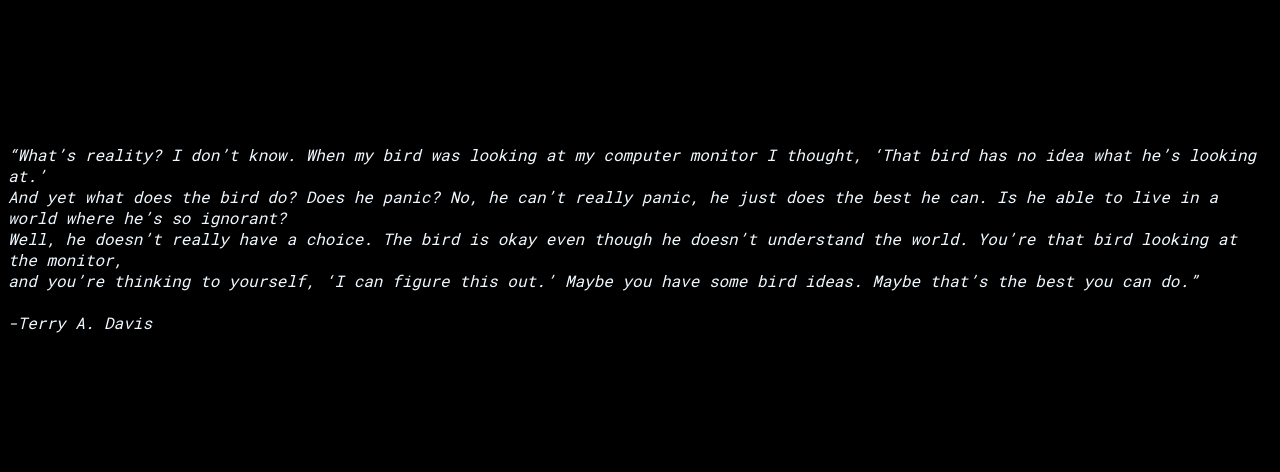
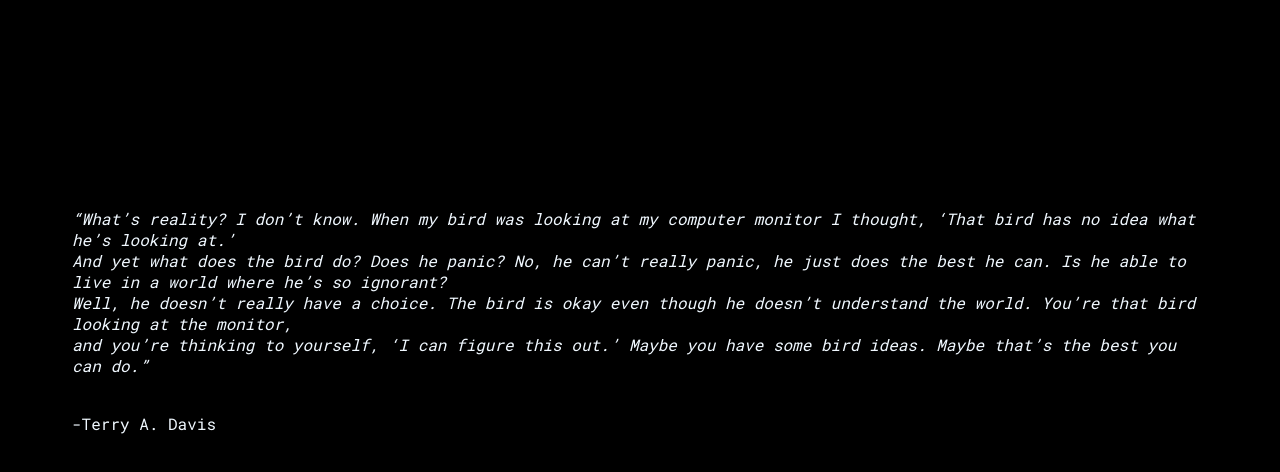
Before and after one commit to ValiantInteractive/ValiantInteractive, a plain HTML site: page index.html in a window 1280 px wide. Drawn offline with Linux system fonts and the light colour scheme.

Commit message:
remove bloat

```diff
--- a/index.html
+++ b/index.html
@@ -17,9 +17,9 @@
             And yet what does the bird do? Does he panic? No, he can’t really panic, he just does the best he can. Is he able to live in a world where he’s so ignorant? <br>
             Well, he doesn’t really have a choice. The bird is okay even though he doesn’t understand the world. You’re that bird looking at the monitor, <br>
             and you’re thinking to yourself, ‘I can figure this out.’ Maybe you have some bird ideas. Maybe that’s the best you can do.” <br><br>
-            -Terry A. Davis
         </p>
     </div>
+    <p>-Terry A. Davis</p>
 </body>
 
 </html>
--- a/styles.css
+++ b/styles.css
@@ -2,9 +2,9 @@
 
 body {
     margin-top: 10%;
+    padding: 5%;
     background-color: black;
     background-repeat: no-repeat;
-    display: flex;
     justify-content: center;
     align-items: center;
     font-family: 'Roboto Mono', monospace;
@@ -15,3 +15,7 @@ body {
     font-style: italic;
     color: aliceblue;
 }
+
+p {
+    color: aliceblue;
+}
```
Also changed, not shown: images/pic.jpeg (deleted).
